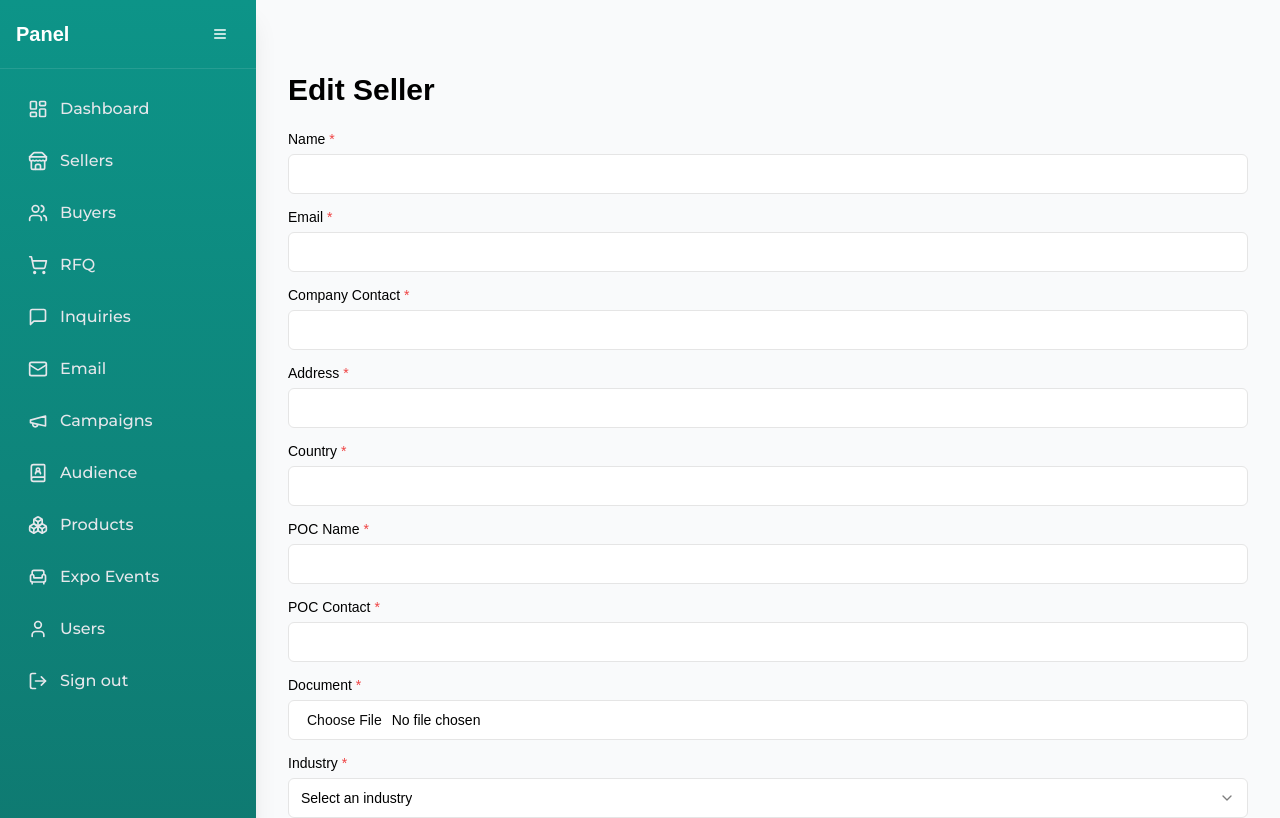
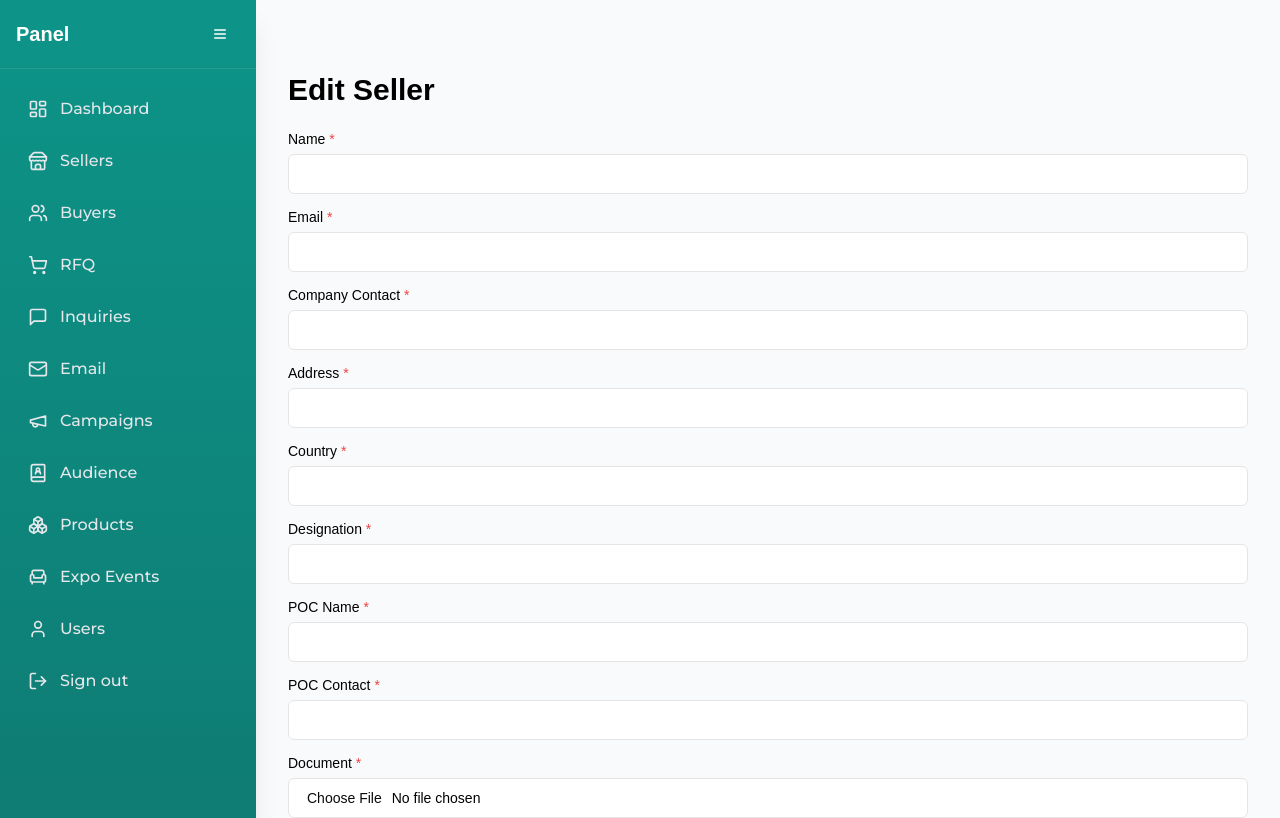
Before and after one commit to Tayyabbutt1133/trade, a Next.js app: page /dashboard/sellers/1 in a window 1280 px wide. Shown: the top 818 px of the page. Built offline with nearby package versions, Linux system fonts and the light colour scheme.

Commit message:
feat: add designation field to SellerForm for improved seller information

```diff
--- a/app/(dashboard)/dashboard/sellers/components/SellerForm.jsx
+++ b/app/(dashboard)/dashboard/sellers/components/SellerForm.jsx
@@ -33,6 +33,7 @@ const formFields = [
   },
   { id: "seller-address", label: "Address", type: "text", required: true },
   { id: "seller-country", label: "Country", type: "text", required: true },
+  { id: "seller-designation", label: "Designation", type: "text", required: true },
   { id: "poc-name", label: "POC Name", type: "text", required: true },
   { id: "poc-contact", label: "POC Contact", type: "text", required: true },
   { id: "document", label: "Document", type: "file", required: true },
```
